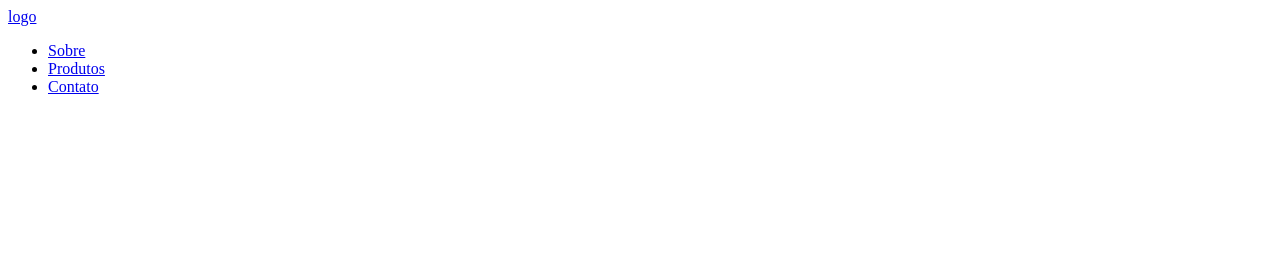
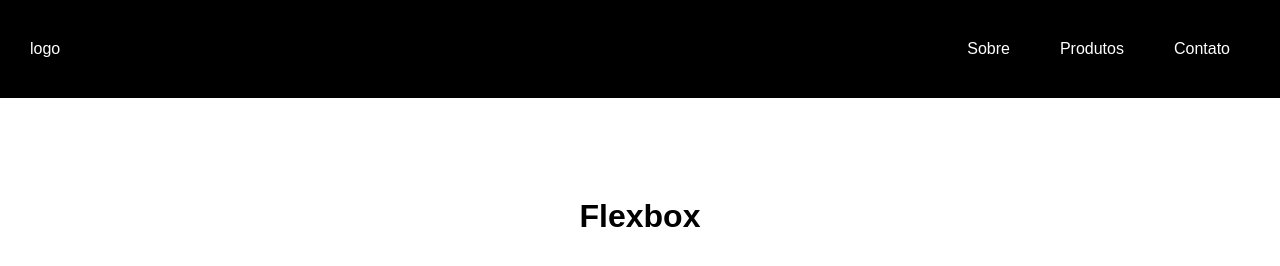
Before and after one commit to Lucasbegama/CSS-Flex-e-Grid, a plain HTML site: page index.html in a window 1280 px wide. Drawn offline with Linux system fonts and the light colour scheme.

Commit message:
atualiza

```diff
--- a/index.html
+++ b/index.html
@@ -4,6 +4,7 @@
     <meta charset="UTF-8">
     <meta http-equiv="X-UA-Compatible" content="IE=edge">
     <meta name="viewport" content="width=device-width, initial-scale=1.0">
+    <link rel="stylesheet" href="style.css">
     <title>Document</title>
 </head>
 <body>
@@ -17,5 +18,11 @@
             </ul>
         </nav>
     </header>
+
+    <h1>Flexbox</h1>
+
+
+
+    </section>
 </body>
 </html>
--- a/style.css
+++ b/style.css
@@ -4,3 +4,47 @@ body, ul , li , p{
     list-style: none;
     font-family: Arial, Helvetica, sans-serif;
 }
+a{
+    text-decoration: none;
+    color: white;
+}
+
+.header{
+    background-color: black;
+    display: flex;
+    flex-wrap: wrap;
+    justify-content: space-between;
+    align-items: center;
+    padding: 20px;
+
+}
+
+.menu{
+    display: flex;
+
+
+}
+
+.menu ,li{
+    margin-left: 10px;
+
+}
+
+.menu , li ,a {
+    padding: 10px;
+}
+
+
+/*Css flexbox */
+
+
+h1{
+    text-align: center;
+    margin-top: 100px;
+}
+
+.flex  div img {
+    width:auto;
+    height: auto;
+    margin: 10px;
+}
```
Also changed, not shown: img/lobo1.jpg (added), img/lobo2.jpg (added), img/lobo3.jpg (added), img/lobo4.jpg (added).
